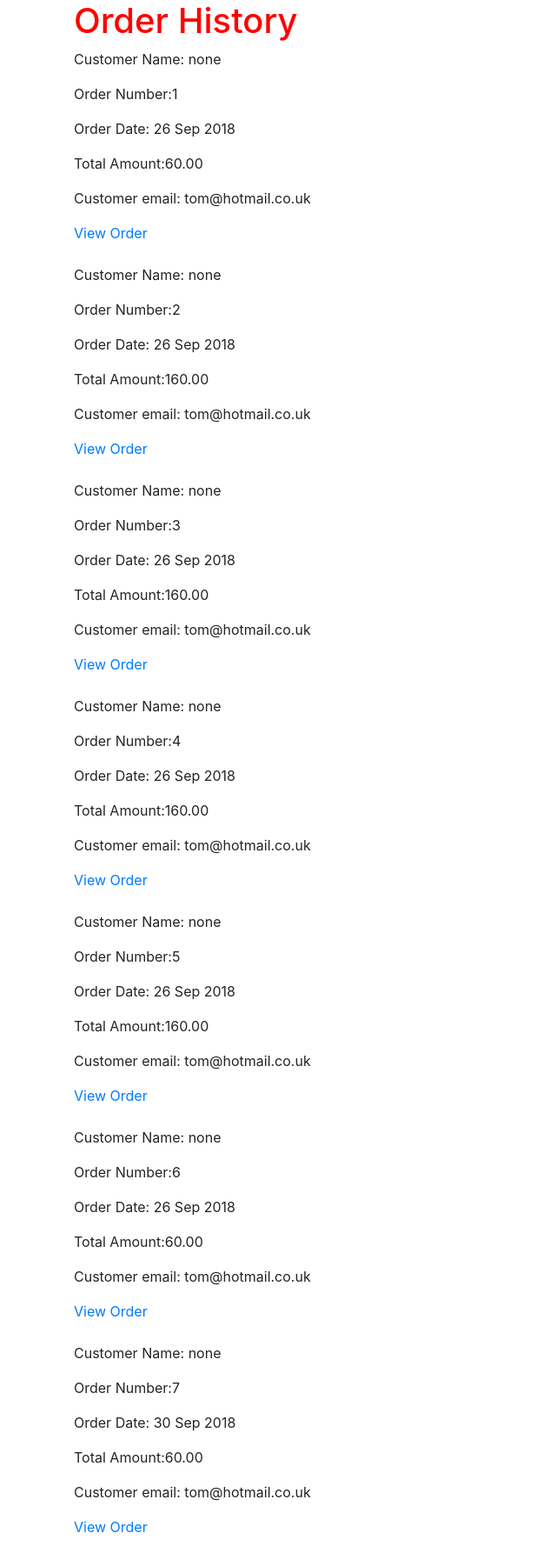
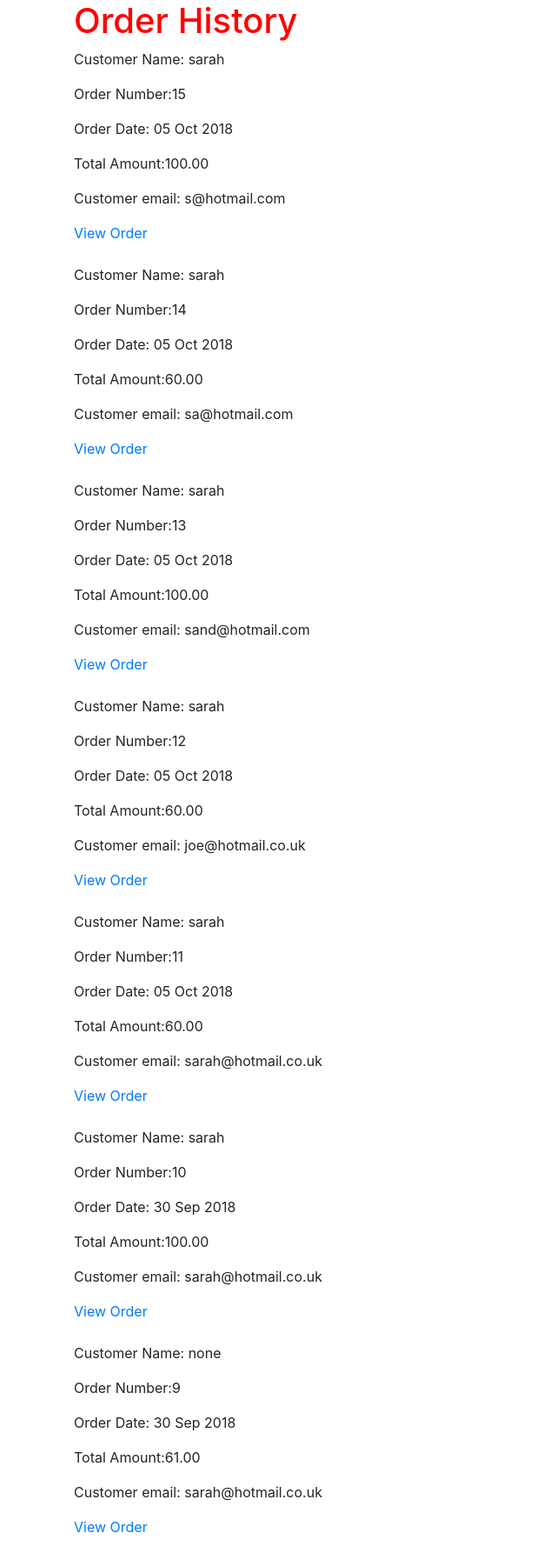
Before and after one commit to fayomi/Trainer, a Django app: template order/templates/order/trainer_orders_list.html in a window 1280 px wide. Shown: the part 134-1920 px from the top of the page at 87% size, without its empty margins (0-640 px from the left). Run offline with Django 3.2, Linux system fonts and the light colour scheme; the template is opened without the code that fills it: values that come from a table or form of the project are taken from there, others are empty; data comes from the database, SQL or seed files in the repository; both versions use the stored data as it was after the commit; some libraries are stand-ins or nearby versions.

Commit message:
trainer order view fixed

```diff
--- a/order/templates/order/trainer_orders_list.html
+++ b/order/templates/order/trainer_orders_list.html
@@ -8,11 +8,11 @@
 
   {% if trainer_order_details %}
     {% for order in trainer_order_details %}
-    <p>Customer Name: {{ order.order.name}}</p>
+    <p>Customer Name: {{ order.name}}</p>
     <p>Order Number:{{ order.id }} </p>
-    <p>Order Date: {{ order.order.created|date:"d M Y"}}</p>
-    <p>Total Amount:{{ order.order.total }} </p>
-    <p>Customer email: {{ order.order.emailAddress}}</p>
+    <p>Order Date: {{ order.created|date:"d M Y"}}</p>
+    <p>Total Amount:{{ order.total }} </p>
+    <p>Customer email: {{ order.emailAddress}}</p>
 
     <a href="#">View Order</a>
     <br>
--- a/order/views.py
+++ b/order/views.py
@@ -37,7 +37,7 @@
 def trainerOrderHistory(request):
     if request.user.is_authenticated:
         trainer = str(request.user.trainerprofile.name)
-        trainer_order_details = OrderItem.objects.filter(trainer=trainer)
+        trainer_order_details = Order.objects.filter(orderitem__trainer=trainer)
         print(trainer_order_details)
 
     context = {'trainer_order_details': trainer_order_details}
```
Also changed, not shown: db.sqlite3.
